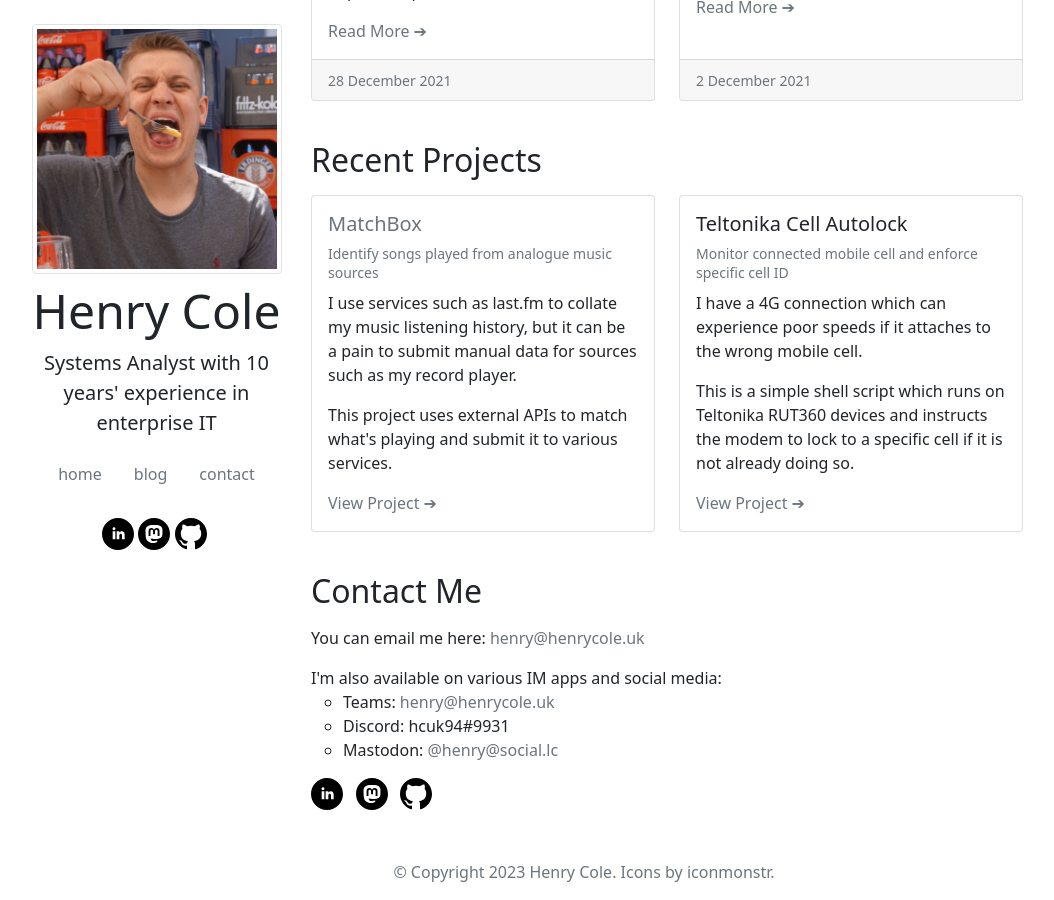
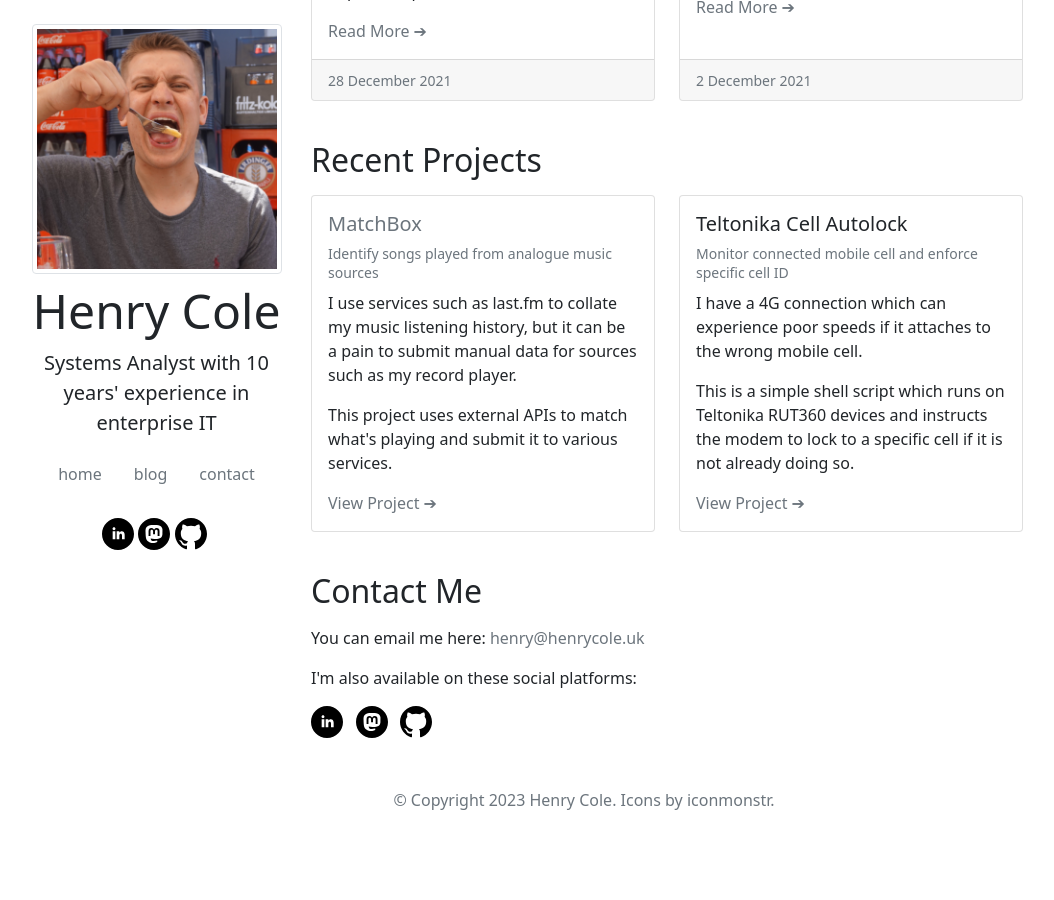
Before and after one commit to hcuk94/henry-personal-website, a Jekyll site: the page built from index.html, in a window 1280 px wide and 900 px high, scrolled down 838 px. Shown: the whole window, without its empty margins (56-1110 px from the left). Built offline with Jekyll 4.4.1, drawn with Linux system fonts in a browser that asks for light colours; after the commit the page ends 1666 px from its top, so only the background shows below that.

Commit message:
re-structure social links

```diff
--- a/index.html
+++ b/index.html
@@ -22,14 +22,6 @@ layout: default
 <div class="row">
 <h2 class="mt-4 mb-3" id="contact">Contact Me</h2>
 <p>You can email me here: <a class="text-muted text-decoration-none" href="mailto:henry@henrycole.uk">henry@henrycole.uk</a></p>
-<ul class="list-unstyled">
-  <li>I'm also available on various IM apps and social media:
-    <ul>
-      <li>Teams: <a class="text-muted text-decoration-none" href="https://teams.microsoft.com/l/chat/0/0?users=henry@henrycole.uk" target="_blank">henry@henrycole.uk</a></li>
-      <li>Discord: hcuk94#9931</li>
-      <li>Mastodon: <a class="text-muted text-decoration-none" rel="me" href="https://social.lc/@henry" target="_blank">@henry@social.lc</a></li>
-    </ul>
-  </li>
-</ul>
+<p>I'm also available on these social platforms:</p>
 <div>{% include social_icons.html %}</div>
 </div>
```
